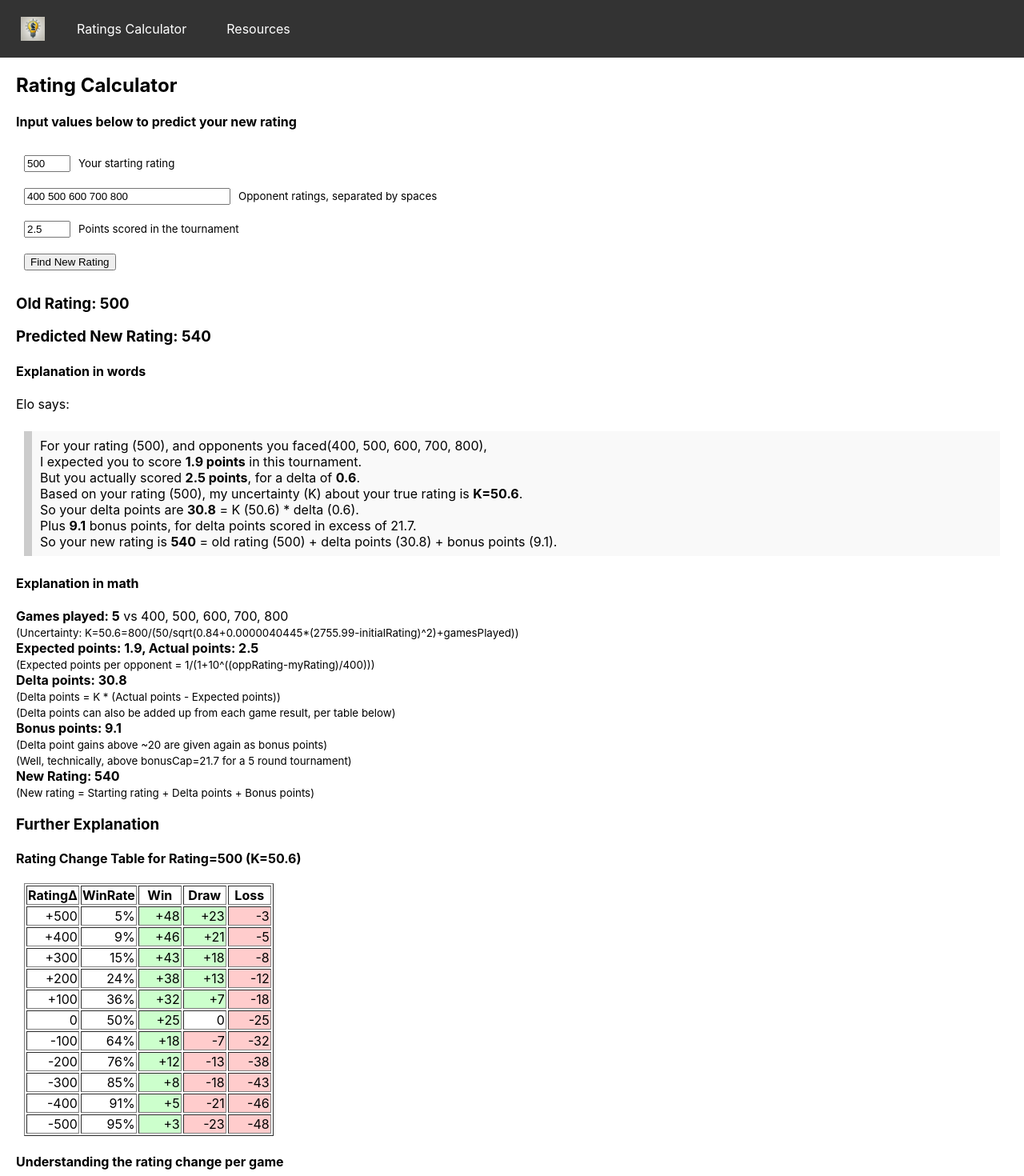
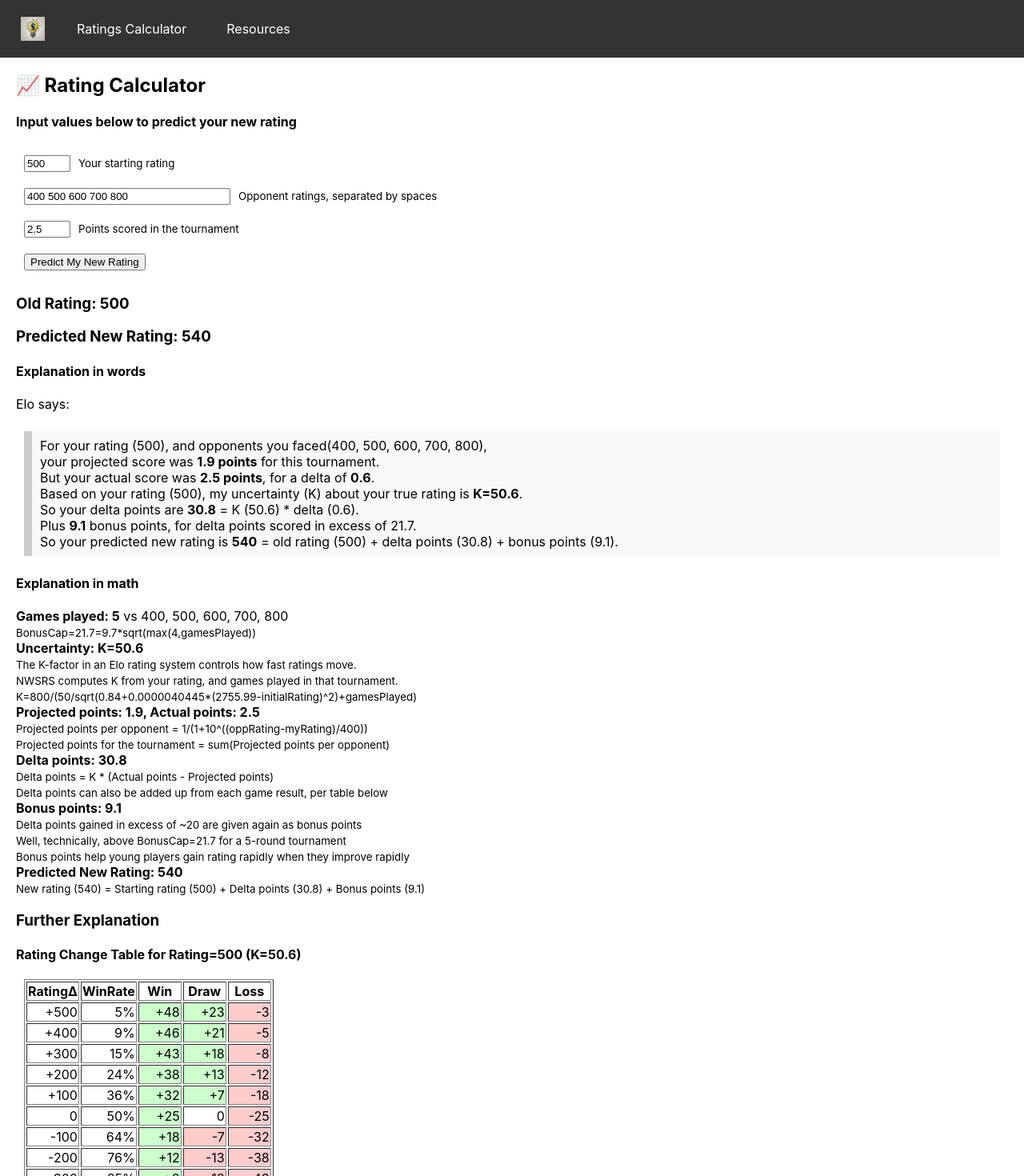
Before and after one commit to cpflames-2/onetris, a React (Create React App) app: page /ratings in a window 1280 px wide. Shown: the top 1470 px of the page at 80% size. Built offline with nearby package versions, Linux system fonts and the light colour scheme.

Commit message:
Updates to format and wording

```diff
--- a/src/pages/Home.js
+++ b/src/pages/Home.js
@@ -4,7 +4,7 @@ import '../App.css';
 export default function Home() {
   return (
     <div className="App">
-      <h1>Enjoy Learning Chess!</h1>
+      <h1>💡 Enjoy Learning Chess!</h1>
       <img src="/logo512.png" alt="Logo" className="home-logo" style={{ width: '256px' }}/>
 
       <h2>Chess Website for "Coach Chris" Pleasants</h2>
@@ -26,6 +26,17 @@ export default function Home() {
       <h3>What are some resources to help me improve and learn?</h3>
       Check out our <a href="/resources">Recommended Resources</a>
 
+      <h3>How do I sign up my kids for tournaments in the Pacific Northwest?</h3>
+      There are 2 websites for Northwest Scholastic chess tournaments:
+      {' '} <a href="https://nwchess.com/OnlineRegistration/">NW Chess</a>
+      {' '} and <a href="https://chessreg.com/">ChessReg</a>
+
+      <h3>What is it like to play in a chess tournament?</h3>
+      NW Chess provides this <a href="https://drive.google.com/file/d/11IYXwGJO_YdD04YEbdBIzXA8vZwRYw96/view">helpful guide to your first tournament</a>.
+
+      <h3>How are chess pairings decided in a tournament?</h3>
+      (Guide to swiss-system pairings... coming soon!)
+
     </div>
   );
 }
--- a/src/pages/Ratings.js
+++ b/src/pages/Ratings.js
@@ -62,7 +62,7 @@ export default function Ratings() {
 
   return (
     <div className="App" style={{ textAlign: 'left', margin: '20px' }}>
-    <h2>Rating Calculator</h2>
+    <h2>📈 Rating Calculator</h2>
     <h4> Input values below to predict your new rating</h4>
         <form style={{ marginBottom: '20px' }}>
           <input
@@ -90,7 +90,7 @@ export default function Ratings() {
           />
           <small>Points scored in the tournament</small>
           <br/>
-          <button type="submit" style={{ margin: '10px' }}>Find New Rating</button>
+          <button type="submit" style={{ margin: '10px' }}>Predict My New Rating</button>
         </form>
 
       <h3>Old Rating: {myRating}</h3>
@@ -105,32 +105,39 @@ export default function Ratings() {
         padding: '0.5em 10px'
       }}>
         For your rating ({myRating}), and opponents you faced({opponentRatings.join(', ')}),
-        <br/>I expected you to score <b>{expectedPoints.toFixed(1)} points</b> in this tournament.
-        <br/>But you actually scored <b>{actualPoints.toFixed(1)} points</b>, for a delta of <b>{(actualPoints - expectedPoints).toFixed(1)}</b>.
+        <br/>your projected score was <b>{expectedPoints.toFixed(1)} points</b> for this tournament.
+        <br/>But your actual score was <b>{actualPoints.toFixed(1)} points</b>, for a delta of <b>{(actualPoints - expectedPoints).toFixed(1)}</b>.
         <br/>Based on your rating ({myRating}), my uncertainty (K) about your true rating is <b>K={k.toFixed(1)}</b>.
         <br/>So your delta points are <b>{deltaPoints.toFixed(1)}</b> = K ({k.toFixed(1)}) * delta ({(actualPoints - expectedPoints).toFixed(1)}).
         <br/>Plus <b>{bonusPoints.toFixed(1)}</b> bonus points, for delta points scored in excess of {bonusCap.toFixed(1)}.
-        <br/>So your new rating is <b>{newRating.toFixed(0)}</b> = old rating ({myRating}) + delta points ({deltaPoints.toFixed(1)}) + bonus points ({bonusPoints.toFixed(1)}).
+        <br/>So your predicted new rating is <b>{newRating.toFixed(0)}</b> = old rating ({myRating}) + delta points ({deltaPoints.toFixed(1)}) + bonus points ({bonusPoints.toFixed(1)}).
       </blockquote>
 
       <h4>Explanation in math</h4>
       <p>
         <b>Games played: {gamesPlayed}</b> vs {opponentRatings.join(', ')}
-        <br/><small>(Uncertainty: K={k.toFixed(1)}=800/(50/sqrt(0.84+0.0000040445*(2755.99-initialRating)^2)+gamesPlayed))</small>
+        <br/><small>BonusCap={bonusCap.toFixed(1)}=9.7*sqrt(max(4,gamesPlayed))</small>
         <br/>
-        <b>Expected points: {expectedPoints.toFixed(1)}, Actual points: {actualPoints.toFixed(1)}</b>
-        <br/><small>(Expected points per opponent = 1/(1+10^((oppRating-myRating)/400)))</small>
+        <b>Uncertainty: K={k.toFixed(1)}</b>
+        <br/><small>The K-factor in an Elo rating system controls how fast ratings move.</small>
+        <br/><small>NWSRS computes K from your rating, and games played in that tournament.</small>
+        <br/><small>K=800/(50/sqrt(0.84+0.0000040445*(2755.99-initialRating)^2)+gamesPlayed)</small>
+        <br/>
+        <b>Projected points: {expectedPoints.toFixed(1)}, Actual points: {actualPoints.toFixed(1)}</b>
+        <br/><small>Projected points per opponent = 1/(1+10^((oppRating-myRating)/400))</small>
+        <br/><small>Projected points for the tournament = sum(Projected points per opponent)</small>
         <br/>
         <b>Delta points: {deltaPoints.toFixed(1)}</b>
-        <br/><small>(Delta points = K * (Actual points - Expected points))</small>
-        <br/><small>(Delta points can also be added up from each game result, per table below)</small>
+        <br/><small>Delta points = K * (Actual points - Projected points)</small>
+        <br/><small>Delta points can also be added up from each game result, per table below</small>
         <br/>
         <b>Bonus points: {bonusPoints.toFixed(1)}</b>
-        <br/><small>(Delta point gains above ~20 are given again as bonus points)</small>
-        <br/><small>(Well, technically, above bonusCap={bonusCap.toFixed(1)} for a {gamesPlayed} round tournament)</small>
+        <br/><small>Delta points gained in excess of ~20 are given again as bonus points</small>
+        <br/><small>Well, technically, above BonusCap={bonusCap.toFixed(1)} for a {gamesPlayed}-round tournament</small>
+        <br/><small>Bonus points help young players gain rating rapidly when they improve rapidly</small>
         <br/>
-        <b>New Rating: {newRating.toFixed(0)}</b>
-        <br/><small>(New rating = Starting rating + Delta points + Bonus points)</small>
+        <b>Predicted New Rating: {newRating.toFixed(0)}</b>
+        <br/><small>New rating ({newRating.toFixed(0)}) = Starting rating ({myRating}) + Delta points ({deltaPoints.toFixed(1)}) + Bonus points ({bonusPoints.toFixed(1)})</small>
       </p>
 
       <h3>Further Explanation</h3>
--- a/src/pages/Resources.js
+++ b/src/pages/Resources.js
@@ -1,7 +1,7 @@
 export default function Resources() {
   return (
     <div className="App" style={{ textAlign: 'left', margin: '20px' }}>
-      <h2>Recommended chess resources</h2>
+      <h2>📚 Recommended chess resources</h2>
 
       <h4>Chess Books</h4>
       ▶ <a href="https://www.amazon.com/Bobby-Fischer-Teaches-Chess/dp/0553263153">Bobby Fischer Teaches Chess</a>
```
